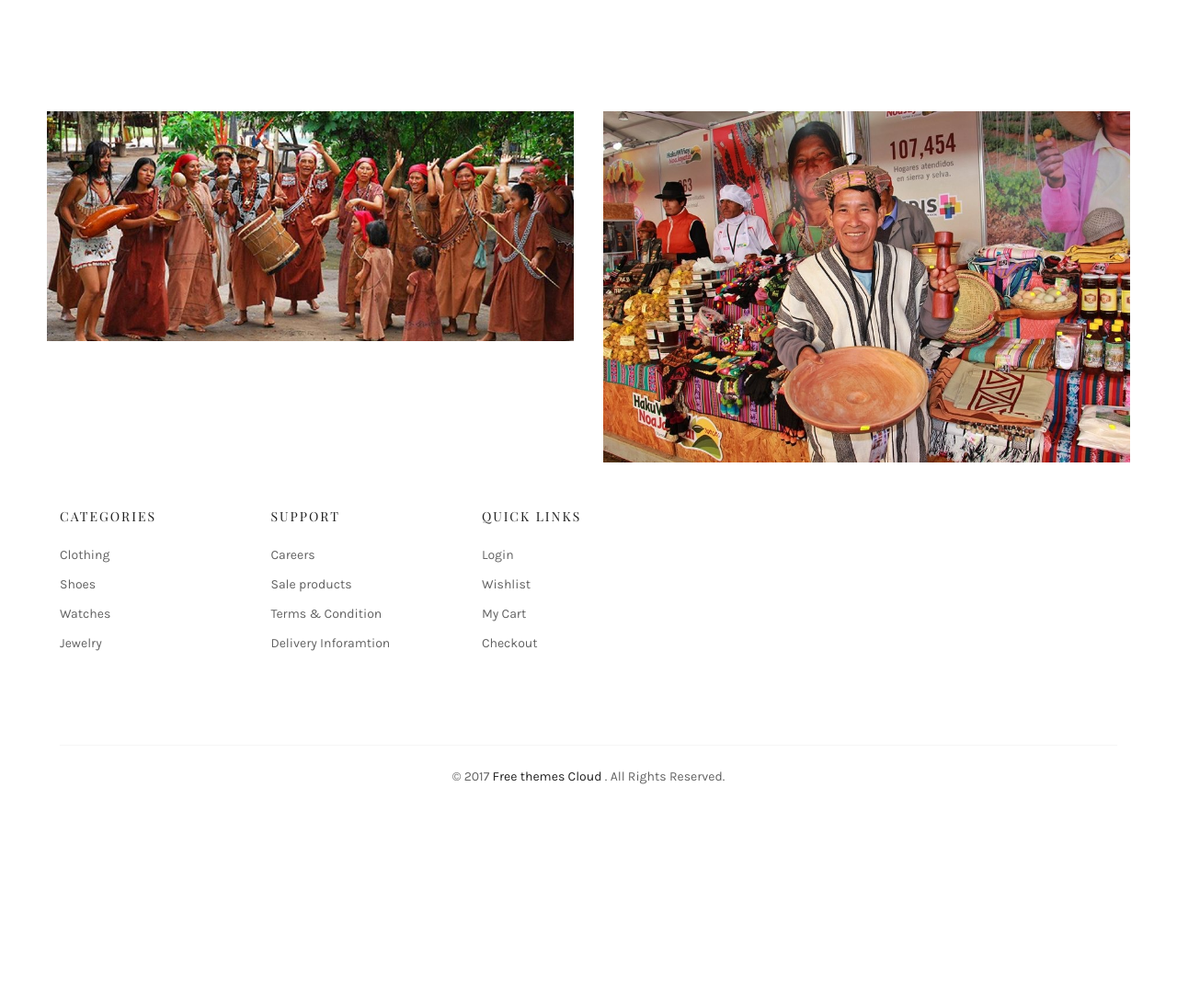
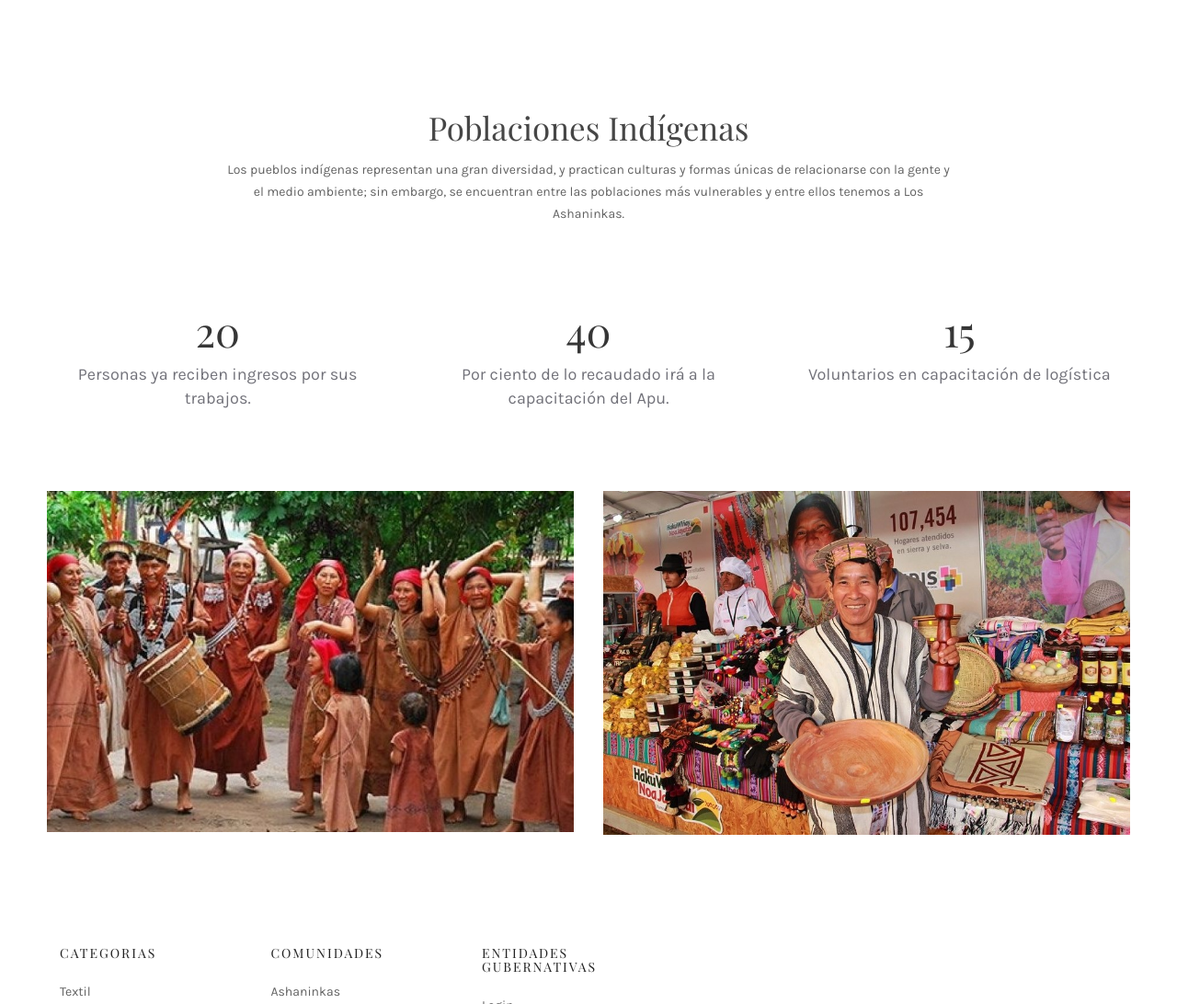
Before and after one commit to hellend08/HACK-AMAZONIA, a plain HTML site: page src/index.html in a window 1280 px wide. Shown: the part 660-1752 px from the top of the page at 92% size. Before the commit the page ends 1537 px from the top, so only its background shows below. Drawn offline with nearby package versions, Linux system fonts and the light colour scheme.

Commit message:
datos estadisticos

```diff
--- a/src/assets/css/shortcodes/footer.css
+++ b/src/assets/css/shortcodes/footer.css
@@ -16,6 +16,9 @@
     line-height: 1;
     padding-bottom: 17px;
     text-transform: uppercase;
+}
+.footer-area{
+    margin-top: 70px;
 }
 .footer-title > h3 {
     color: #222;
--- a/src/assets/css/style.css
+++ b/src/assets/css/style.css
@@ -786,6 +786,8 @@ p.checkout-coupon input[type="submit"] {
 }
 .single-blog img {
     width: 100%;
+    /* height: 100%; */
+    /* background-position: center; */
 }
 .single-blog:hover .blog-title {
     opacity: 1;
--- a/src/index.html
+++ b/src/index.html
@@ -1,5 +1,6 @@
 <!doctype html>
 <html class="no-js" lang="zxx">
+
 <head>
     <meta charset="utf-8">
     <meta http-equiv="x-ua-compatible" content="ie=edge">
@@ -22,6 +23,7 @@
     <link rel="stylesheet" href="assets/css/total.css">
     <script src="assets/js/vendor/modernizr-2.8.3.min.js"></script>
 </head>
+
 <body>
     <div class="waraper">
         <header>
@@ -87,11 +89,13 @@
                                                 <span class="f-right cart-price">$692.00</span>
                                             </div>
                                         </li>
-                                            <li class="checkout m-0"><a href="#">checkout <i class="pe-7s-angle-right"></i></a></li>
+                                        <li class="checkout m-0"><a href="#">checkout <i
+                                                    class="pe-7s-angle-right"></i></a></li>
                                     </ul>
                                 </div>
                                 <div class="user">
-                                        <a href="#" data-toggle="modal" data-target="#loginModal"><i class="pe-7s-add-user"></i></a>
+                                    <a href="#" data-toggle="modal" data-target="#loginModal"><i
+                                            class="pe-7s-add-user"></i></a>
                                 </div>
                                 <div class="language-menu none">
                                     <ul>
@@ -131,13 +135,51 @@
         </div>
         <!-- slider end -->
         <!-- shop area start -->
+        <div class="about-text-title text-center">
+            <h2>
+                Poblaciones Indígenas
+            </h2>
+            <p>Los pueblos indígenas representan una gran diversidad, y practican culturas
+                y formas únicas de relacionarse con la gente y el medio ambiente;
+                sin embargo, se encuentran entre las poblaciones más vulnerables y entre ellos
+                tenemos a Los Ashaninkas.
 
+            </p>
+        </div>
+        <div class="about-counter">
+            <div class="row">
+                <div class="col-md-4 col-sm-4">
+                    <div class="single-count text-center mb-30">
+                        <div class="count-title">
+                            <h2 class="count">20</h2>
+                            <span>Personas ya reciben ingresos por sus trabajos.</span>
+                        </div>
+                    </div>
+                </div>
+                <div class="col-md-4 col-sm-4">
+                    <div class="single-count text-center mb-30">
+                        <div class="count-title">
+                            <h2 class="count">40</h2>
+                            <span>Por ciento de lo recaudado irá a la capacitación del Apu.</span>
+                        </div>
+                    </div>
+                </div>
+                <div class="col-md-4 col-sm-4">
+                    <div class="single-count text-center mb-30">
+                        <div class="count-title">
+                            <h2 class="count">15</h2>
+                            <span>Voluntarios en capacitación de logística</span>
+                        </div>
+                    </div>
+                </div>
+            </div>
+        </div>
 
         <div class="row">
             <div class="col-lg-6 col-md-3 col-sm-6">
                 <div class="single-blog mb-50">
                     <a href="blog-details.html">
-                                            <img src="assets/img/ashaninkas-foto-grupal.jpg" alt="">
+                        <img src="assets/img/ashaninkas-foto-grupal5.jpg" alt="">
                     </a>
                     <div class="blog-title">
                         <span>Enero 8, 2016</span>
@@ -149,7 +191,7 @@
             <div class="col-lg-6 col-md-3 col-sm-6">
                 <div class="single-blog mb-50">
                     <a href="blog-details.html">
-                                                <img src="assets/img/folder/shop.jpeg" alt="">
+                        <img src="assets/img/shop3.jpeg" alt="">
                     </a>
                     <div class="blog-title">
                         <span>Noviembre 13, 2017</span>
@@ -160,78 +202,6 @@
             </div>
         </div>
 
-
-
-            <!-- shop area end -->
-            <!-- banner area start -->
-            <!--<div class="banner-area pb-100">
-                <div class="container-fluid">
-                    <div class="banner-img">
-                        <img src="assets/img/banner/1.jpg" alt="">
-                    </div>
-                </div>
-            </div>
-            <!-- banner area end -->
-            <!-- blog area start -->
-            <!--<div class="blog-area pb-70">
-                <div class="container-fluid">
-                    <div class="section-title text-center mb-50">
-                        <h3>Latest News</h3>
-                        <p>Duis aute irure dolor in reprehenderit in voluptate velit esse cillum dolore eu fugiat nulla pariatur. Excepteur sint occaecat cupidatat non proident.</p>
-                    </div>
-                    <div class="row">
-                        <div class="col-md-3 col-sm-6">
-                            <div class="single-blog mb-30">
-                                <a href="blog-details.html">
-                                    <img src="assets/img/blog/1.jpg" alt="">
-                                </a>
-                                <div class="blog-title">
-                                    <span>December 8, 2017</span>
-                                    <h3><a href="blog-details.html">Lorem Ipsum is simply dummy</a></h3>
-                                    <a href="blog-details.html">read more</a>
-                                </div>
-                            </div>
-                        </div>
-                        <div class="col-md-3 col-sm-6">
-                            <div class="single-blog mb-30">
-                                <a href="blog-details.html">
-                                    <img src="assets/img/blog/2.jpg" alt="">
-                                </a>
-                                <div class="blog-title">
-                                    <span>December 8, 2017</span>
-                                    <h3><a href="blog-details.html">Lorem Ipsum is simply dummy</a></h3>
-                                    <a href="blog-details.html">read more</a>
-                                </div>
-                            </div>
-                        </div>
-                        <div class="col-md-3 col-sm-6">
-                            <div class="single-blog mb-30">
-                                <a href="blog-details.html">
-                                    <img src="assets/img/blog/5.jpg" alt="">
-                                </a>
-                                <div class="blog-title">
-                                    <span>December 8, 2017</span>
-                                    <h3><a href="blog-details.html">Lorem Ipsum is simply dummy</a></h3>
-                                    <a href="blog-details.html">read more</a>
-                                </div>
-                            </div>
-                        </div>
-                        <div class="col-md-3 col-sm-6">
-                            <div class="single-blog mb-30">
-                                <a href="blog-details.html">
-                                    <img src="assets/img/blog/3.jpg" alt="">
-                                </a>
-                                <div class="blog-title">
-                                    <span>December 8, 2017</span>
-                                    <h3><a href="blog-details.html">Lorem Ipsum is simply dummy</a></h3>
-                                    <a href="blog-details.html">read more</a>
-                                </div>
-                            </div>
-                        </div>
-                    </div>
-                </div>
-            </div>-->
-            <!-- blog area end -->
         <!-- footer area end -->
         <footer class="footer-area">
             <div class="container-fluid">
@@ -253,33 +223,33 @@
                         <div class="row">
                             <div class="col-md-4 col-sm-6">
                                 <div class="footer-title res-mrg">
-                                        <h3>categories</h3>
+                                    <h3>categorias</h3>
                                     <div class="footer-menu">
                                         <ul>
-                                                <li><a href="shop.html"> Clothing</a></li>
-                                                <li><a href="shop.html"> Shoes</a></li>
-                                                <li><a href="shop.html">Watches</a></li>
-                                                <li><a href="shop.html">Jewelry</a></li>
+                                            <li><a href="shop.html"> Textil</a></li>
+                                            <li><a href="shop.html"> Bisutería</a></li>
+                                            <li><a href="shop.html">Cerámica</a></li>
+                                            <!-- <li><a href="shop.html">Jewelry</a></li> -->
                                         </ul>
                                     </div>
                                 </div>
                             </div>
                             <div class="col-md-4 col-sm-6">
                                 <div class="footer-title res-mrg">
-                                        <h3>Support</h3>
+                                    <h3>Comunidades</h3>
                                     <div class="footer-menu">
                                         <ul>
-                                                <li><a href="#">Careers</a></li>
-                                                <li><a href="#">Sale products</a></li>
+                                            <li><a href="#">Ashaninkas</a></li>
+                                            <!-- <li><a href="#">Sale products</a></li>
                                                 <li><a href="#">Terms & Condition</a></li>
-                                                <li><a href="#">Delivery Inforamtion</a></li>
+                                                <li><a href="#">Delivery Inforamtion</a></li> -->
                                         </ul>
                                     </div>
                                 </div>
                             </div>
                             <div class="col-md-4 hidden-sm">
                                 <div class="footer-title res-mrg">
-                                        <h3>Quick Links</h3>
+                                    <h3>Entidades Gubernativas</h3>
                                     <div class="footer-menu">
                                         <ul>
                                             <li><a href="login.html">Login</a></li>
@@ -292,31 +262,13 @@
                             </div>
                         </div>
                     </div>
-                        <!-- <div class="col-md-3 col-sm-12">
-                            <div class="footer-title res-mrg-2">
-                                <h3>newsletter</h3>
-                                <div class="footer-newsletter">
-                                    <p>Lorem ipsum dolor sit amet, consectetur adipisicing elit, sed do eiusmod tempor incididunt ut labore et.</p>
-                                    <div id="mc_embed_signup" class="subscribe-form">
-                                        <form action="http://devitems.us11.list-manage.com/subscribe/post?u=6bbb9b6f5827bd842d9640c82&amp;id=05d85f18ef" method="post" id="mc-embedded-subscribe-form" name="mc-embedded-subscribe-form" class="validate" target="_blank" novalidate>
-                                            <div id="mc_embed_signup_scroll" class="mc-form">
-                                                <input type="email" value="" name="EMAIL" class="email" placeholder="Your email address" required>
-                                                 real people should not fill this in and expect good things - do not remove this or risk form bot signups
-                                                <div class="mc-news" aria-hidden="true"><input type="text" name="b_6bbb9b6f5827bd842d9640c82_05d85f18ef" tabindex="-1" value=""></div>
-                                                <div class="clear"><input type="submit" value="Subscribe" name="subscribe" id="mc-embedded-subscribe" class="button"></div>
-                                            </div>
-                                        </form>
-                                    </div>
-                                </div>
-                            </div>
-                        </div>  -->
                 </div>
             </div>
             <div class="container-fluid">
                 <div class="footer-bottom text-center ptb-20">
                     <p>
                         © 2017
-                            <a href="https://freethemescloud.com/" target="_blank">Free themes Cloud</a>
+                        <a href="https://hellend08.github.io/HACK-AMAZONIA/src" target="_blank">Go Innovate</a>
                         . All Rights Reserved.
                     </p>
                 </div>
@@ -327,7 +279,8 @@
             <div class="modal-dialog" role="document">
                 <div class="modal-content">
                     <div class="modal-header">
-                            <button type="button" class="close" data-dismiss="modal" aria-label="Close"><span aria-hidden="true">x</span></button>
+                        <button type="button" class="close" data-dismiss="modal" aria-label="Close"><span
+                                aria-hidden="true">x</span></button>
                     </div>
                     <div class="modal-body">
                         <div class="login">
@@ -359,17 +312,6 @@
         <!-- loginModal end -->
     </div>
 
-
-
-
-
-
-
-
-
-
-
-
     <!-- all js here -->
     <script src="assets/js/vendor/jquery-1.12.0.min.js"></script>
     <script src="assets/js/bootstrap.min.js"></script>
@@ -383,4 +325,5 @@
     <script src="assets/js/plugins.js"></script>
     <script src="assets/js/main.js"></script>
 </body>
+
 </html>
```
Also changed, not shown: src/about-us.html (+4 -4 lines), src/assets/img/ashaninkas-foto-grupal2.jpg (added), src/assets/img/ashaninkas-foto-grupal3.jpg (added), src/assets/img/ashaninkas-foto-grupal4.jpg (added), src/assets/img/ashaninkas-foto-grupal5.jpg (added), src/assets/img/shop3.jpeg (added). Lines whose indentation alone changed are shown as unchanged.
